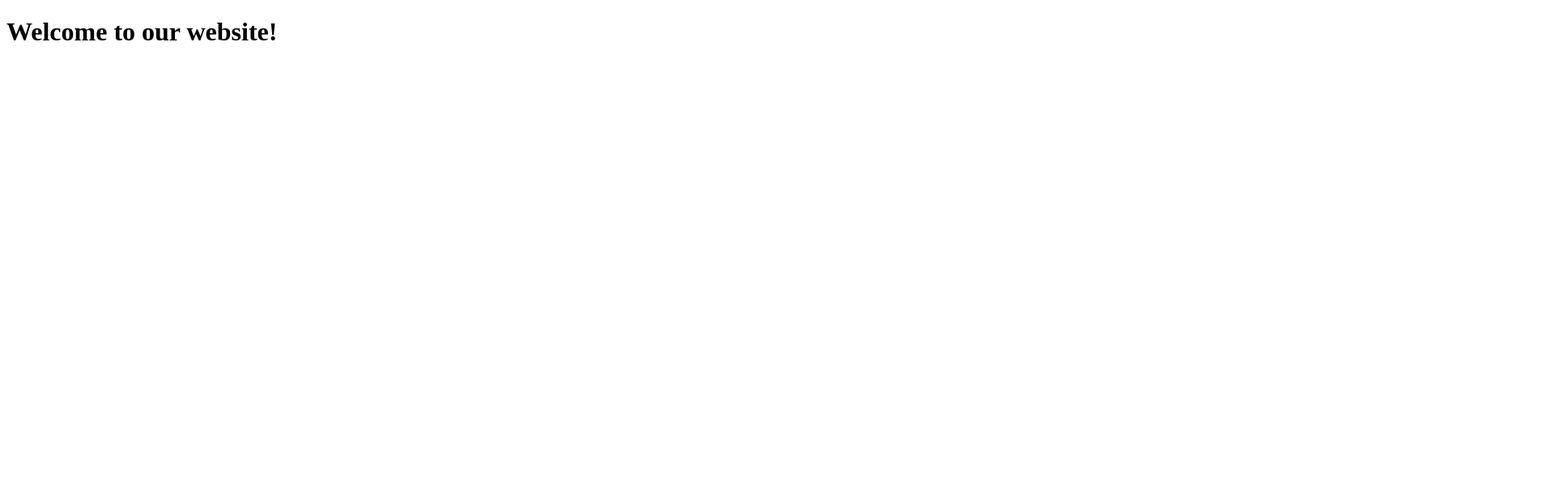
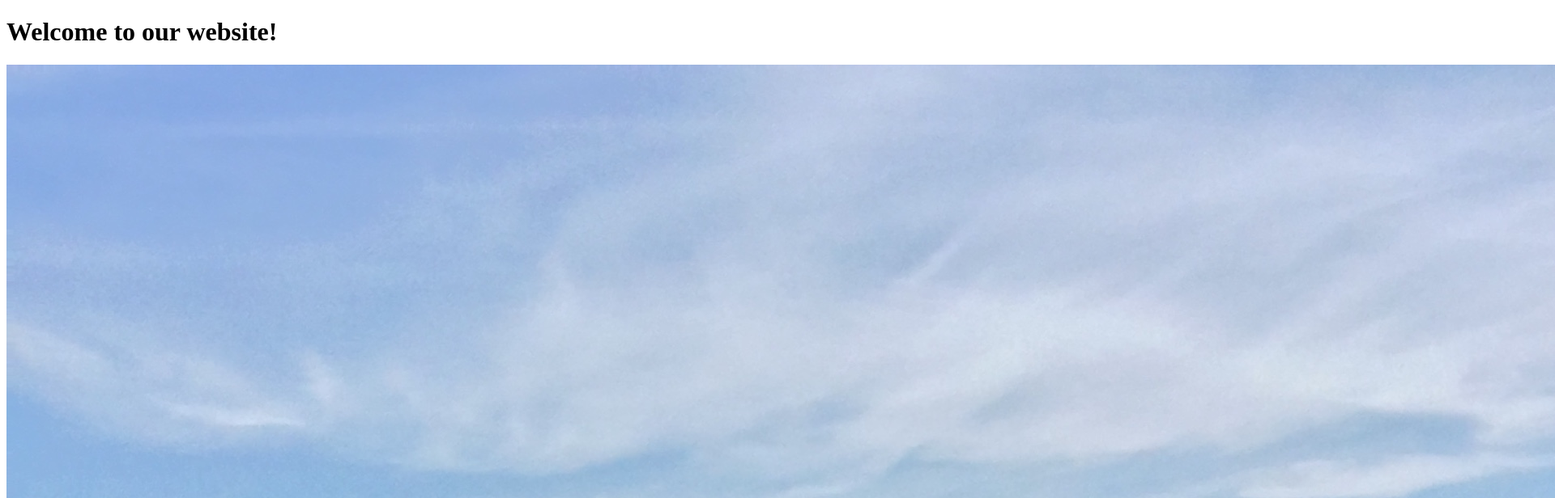
Before and after one commit to dpagini/macgini-wedding, a plain HTML site: page index.html in a window 1280 px wide. Shown: the top 616 px of the page at 81% size, 1920 px wide, since content can reach past the window. Drawn offline with Linux system fonts and the light colour scheme.

Commit message:
Adding photo.

```diff
--- a/index.html
+++ b/index.html
@@ -18,6 +18,7 @@
   <![endif]-->
 
   <h1>Welcome to our website!</h1>
+  <img src="IMG_6317.jpg" alt="Rebecca poses with her new shiney." />
 
 </body>
 
```
